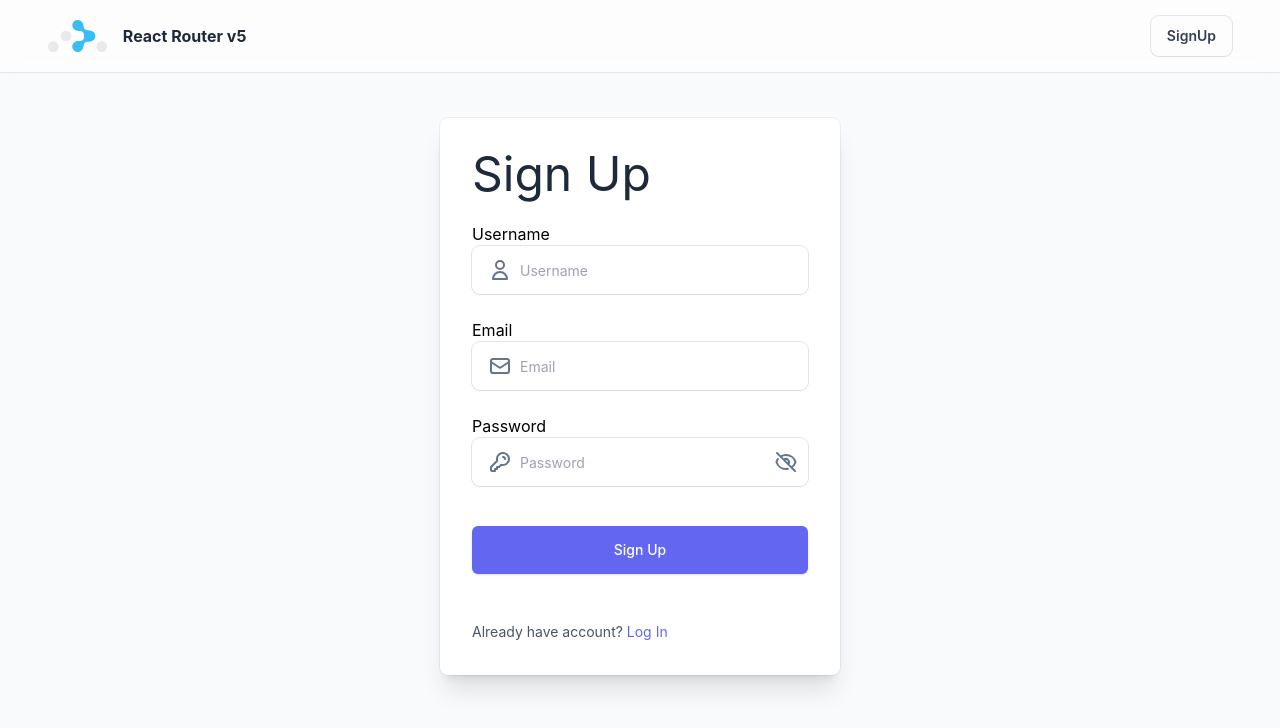
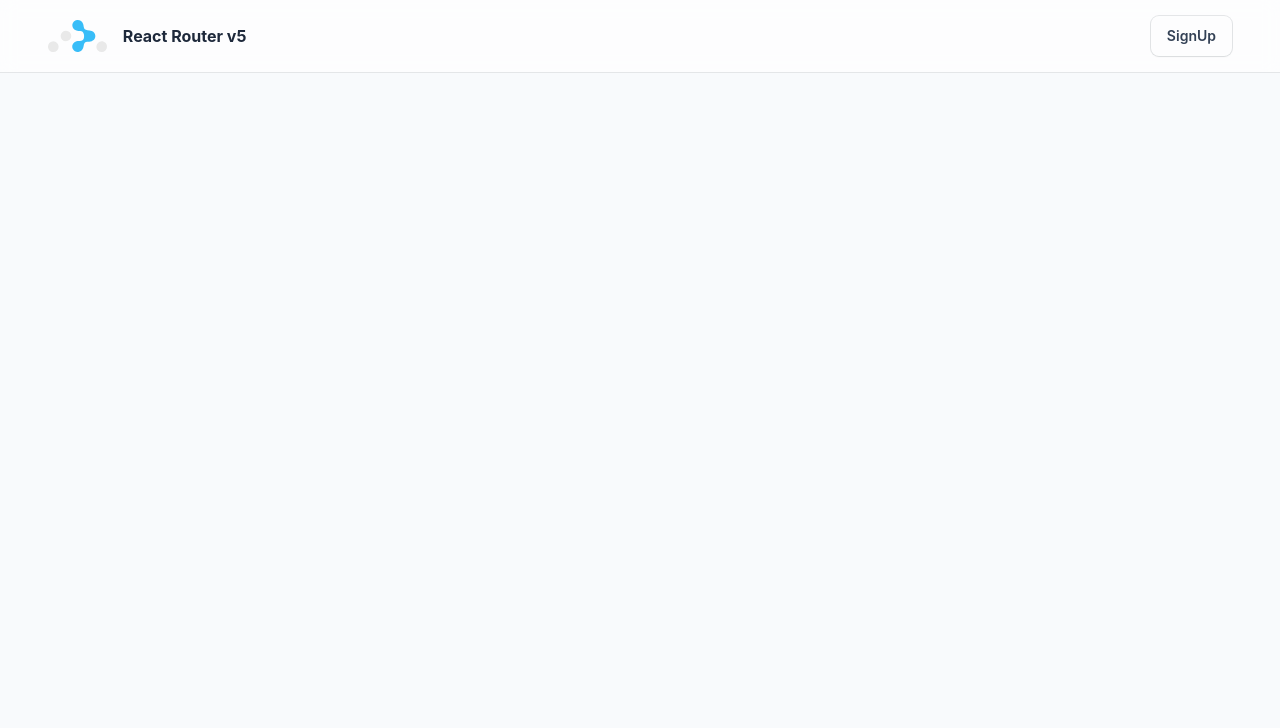
Before and after one commit to dimonabinsk/rrd-demo-project--v5--v6-, a React (Create React App) app: page /auth/signup in a window 1280 px wide. Shown: the top 728 px of the page. Built offline with nearby package versions, Linux system fonts and the light colour scheme; what miragejs would draw is missing.

Commit message:
Routes и Route. Небольшие корректировки

```diff
--- a/src/App.jsx
+++ b/src/App.jsx
@@ -1,11 +1,11 @@
 import React from "react";
-import { Route, Switch, Redirect } from "react-router-dom";
+import { Route, Routes } from "react-router-dom";
 import { ToastContainer } from "react-toastify";
 import AuthLayout from "./layouts/AuthLayout";
-import PostsLayout from "./layouts/PostsLayout";
+// import PostsLayout from "./layouts/PostsLayout";
 import MainPage from "./pages/MainPage";
 import NavBar from "./components/NavBar/NavBar";
-import ProtectedRoute from "./components/ProtectedRoute";
+// import ProtectedRoute from "./components/ProtectedRoute";
 import withRedux from "./hoc/withRedux";
 import withRouter from "./hoc/withRouter";
 import "react-toastify/dist/ReactToastify.css";
@@ -14,12 +14,12 @@ function App() {
   return (
     <div className="flex flex-col min-h-screen transition-colors duration-150 bg-slate-50 dark:bg-slate-900">
       <NavBar />
-      <Switch>
-        <Route path="/" exact component={MainPage} />
-        <Route path="/auth" component={AuthLayout} />
-        <ProtectedRoute path="/posts/:id?" component={PostsLayout} />
-        <Redirect from="*" to="/" />
-      </Switch>
+      <Routes>
+        <Route path="/" element={<MainPage />} />
+        <Route path="/auth" element={<AuthLayout />} />
+        {/* <ProtectedRoute path="/posts/:id?" element={<PostsLayout />} /> */}
+        {/* <Redirect from="*" to="/" /> */}
+      </Routes>
 
       <ToastContainer />
     </div>
--- a/src/components/PostsList.jsx
+++ b/src/components/PostsList.jsx
@@ -1,5 +1,5 @@
 import React from "react";
-import { NavLink, useRouteMatch } from "react-router-dom";
+import { NavLink } from "react-router-dom";
 import DateDisplay from "./DateDisplay";
 const PostsList = ({ children }) => {
   return (
@@ -14,7 +14,7 @@ const PostListItem = ({ item }) => {
     id: postId,
     attributes: { title, "publish-date": publishDate, content },
   } = item;
-  let { url } = useRouteMatch();
+  // let { url } = useRouteMatch();
 
   return (
     <article className="relative group">
@@ -46,7 +46,7 @@ const PostListItem = ({ item }) => {
         </dl>
       </div>
       <NavLink
-        to={`${url}/${postId}`}
+        to={`/posts/${postId}`}
         className="flex items-center text-sm font-medium text-sky-500"
       >
         <span className="absolute -inset-y-2.5 -inset-x-4 md:-inset-y-4 md:-inset-x-6 sm:rounded-2xl"></span>
@@ -90,14 +90,14 @@ const PostListItemSkeleton = () => {
         {/* date */}
         <div className="absolute left-0 top-0 lg:left-auto lg:right-full lg:mr-[calc(6.5rem+1px)] bg-slate-300  w-24 h-6 rounded-md" />
         {/* title */}
-        <div className="pt-8  lg:pt-0">
+        <div className="pt-8 lg:pt-0">
           <div className="h-6 max-w-[35ch] w-full bg-slate-300 rounded-md"></div>
         </div>
         {/* content */}
         <div className="mt-2 mb-4 w-full max-w-[65ch] h-20 bg-slate-300 rounded-md" />
       </div>
       {/* read more */}
-      <div className="w-24 h-5 rounded-md  bg-slate-300"></div>
+      <div className="w-24 h-5 rounded-md bg-slate-300"></div>
     </article>
   );
 };
--- a/src/hooks/useLogout.jsx
+++ b/src/hooks/useLogout.jsx
@@ -1,14 +1,14 @@
 import { useDispatch } from "react-redux";
-import { useHistory } from "react-router-dom";
+// import { useHistory } from "react-router-dom";
 import { logOut } from "../store/authSlice";
 const useLogout = () => {
-  const history = useHistory();
+  // const history = useHistory();
   const dispatch = useDispatch();
   const handleLogout = () =>
     dispatch(logOut())
       .unwrap()
       .then(() => {
-        history.push("/");
+        // history.push("/");
       })
       .catch(() => {
         window.location.reload();
--- a/src/layouts/AuthLayout.jsx
+++ b/src/layouts/AuthLayout.jsx
@@ -1,32 +1,32 @@
 import React from "react";
-// Librares
-import { useSelector } from "react-redux";
-import { Redirect, Route, Switch } from "react-router-dom";
-import { useRouteMatch } from "react-router-dom";
+// Libraries
+// import { useSelector } from "react-redux";
+import { Route, Routes } from "react-router-dom";
+// import { useRouteMatch } from "react-router-dom";
 // Components
 import Card from "../components/Card";
 // Pages
 import LoginPage from "../pages/LoginPage";
 import SignUpPage from "../pages/SignUpPage";
 // Store
-import { isLoggedInSelector } from "../store/authSlice";
+// import { isLoggedInSelector } from "../store/authSlice";
 
 const AuthLayout = () => {
-  let { path } = useRouteMatch();
-  const isLoggedIn = useSelector(isLoggedInSelector());
+  // let { path } = useRouteMatch();
+  // const isLoggedIn = useSelector(isLoggedInSelector());
 
-  if (isLoggedIn) {
-    return <Redirect to="/" />;
-  }
+  // if (isLoggedIn) {
+  //   return <Redirect to="/" />;
+  // }
 
   return (
     <div className="flex flex-col items-center justify-center grow dark:text-slate-200 ">
       <Card>
-        <Switch>
-          <Route path={path + "/login"} component={LoginPage} />
-          <Route path={path + "/signup"} component={SignUpPage} />
-          <Redirect to={path + "/signup"} />
-        </Switch>
+        <Routes>
+          <Route path={"auth/login"} element={<LoginPage />} />
+          <Route path={"auth/signup"} element={<SignUpPage />} />
+          {/* <Redirect to={path + "/signup"} /> */}
+        </Routes>
       </Card>
     </div>
   );
--- a/src/layouts/PostsLayout.jsx
+++ b/src/layouts/PostsLayout.jsx
@@ -1,7 +1,7 @@
 import React, { useEffect } from "react";
 // Libraries
 import { useDispatch } from "react-redux";
-import { useRouteMatch, Switch, Route } from "react-router-dom";
+import { Route, Routes } from "react-router-dom";
 // Components
 import BackgroundGradient from "../components/BackgroundGradient";
 import ScreenWidthWrapper from "../components/ScreenWidthWrapper";
@@ -21,15 +21,15 @@ const PostsLayout = ({ children }) => {
     loadPostData();
   }, [dispatch]);
 
-  let { path } = useRouteMatch();
+  // let { path } = useRouteMatch();
   return (
     <>
       <BackgroundGradient />
       <ScreenWidthWrapper>
-        <Switch>
-          <Route path={path + "/:postId"} component={PostPage} />
-          <Route exact path={path} component={PostsListPage} />
-        </Switch>
+        <Routes>
+          <Route path={"posts/:postId"} element={<PostPage />} />
+          <Route path={"posts"} element={<PostsListPage />} />
+        </Routes>
         {children}
       </ScreenWidthWrapper>
     </>
--- a/src/pages/LoginPage.jsx
+++ b/src/pages/LoginPage.jsx
@@ -1,7 +1,7 @@
 import React, { useState, useEffect } from "react";
 // Libraries
 import * as Yup from "yup";
-import { useHistory } from "react-router-dom";
+// import { useHistory } from "react-router-dom";
 import { useSelector, useDispatch } from "react-redux";
 import { useFormik, FormikProvider } from "formik";
 // Store
@@ -29,7 +29,7 @@ const initialValues = {
 const LoginPage = () => {
   const [loading, setLoading] = useState(false);
   const { message } = useSelector((state) => state.message);
-  const history = useHistory();
+  // const history = useHistory();
   const dispatch = useDispatch();
 
   useEffect(() => {
@@ -39,13 +39,13 @@ const LoginPage = () => {
   const handleLogin = (formValue) => {
     const { username, password } = formValue;
     setLoading(true);
-    const redirect = history.location.state
-      ? history.location.state.referrer.pathname
-      : null;
+    // const redirect = history.location.state
+    //   ? history.location.state.referrer.pathname
+    //   : null;
     dispatch(login({ username, password }))
       .unwrap()
       .then(() => {
-        history.push(redirect || "/");
+        // history.push(redirect || "/");
       })
       .catch(() => {
         setLoading(false);
--- a/src/pages/SignUpPage.jsx
+++ b/src/pages/SignUpPage.jsx
@@ -1,7 +1,7 @@
 import React, { useState, useEffect } from "react";
 // Libraries
 import * as Yup from "yup";
-import { useHistory } from "react-router-dom";
+// import { useHistory } from "react-router-dom";
 import { useSelector, useDispatch } from "react-redux";
 import { useFormik, FormikProvider } from "formik";
 // Store
@@ -36,7 +36,7 @@ const SignUpPage = () => {
   const [loading, setLoading] = useState(false);
   const [successful, setSuccessful] = useState(false);
   const { message } = useSelector((state) => state.message);
-  const history = useHistory();
+  // const history = useHistory();
   const dispatch = useDispatch();
 
   useEffect(() => {
@@ -51,7 +51,7 @@ const SignUpPage = () => {
       .unwrap()
       .then(() => {
         setSuccessful(true);
-        history.push("/");
+        // history.push("/");
       })
       .catch(() => {
         setSuccessful(false);
```
